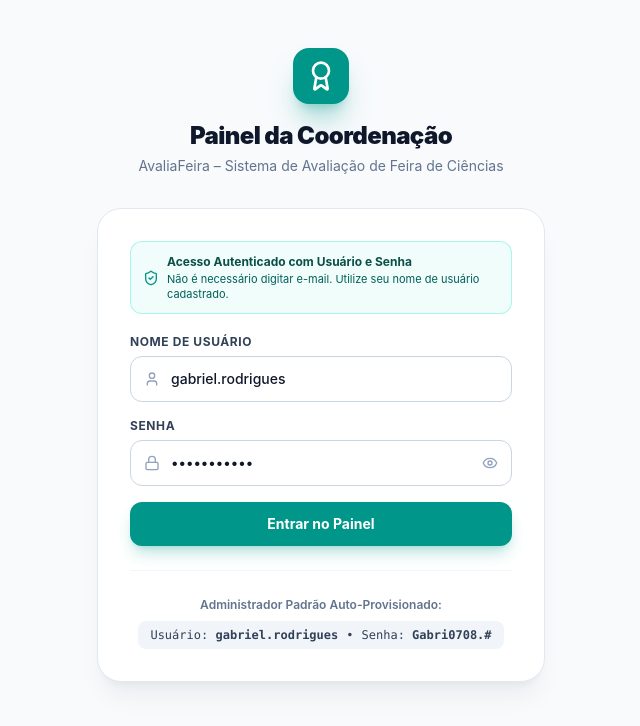
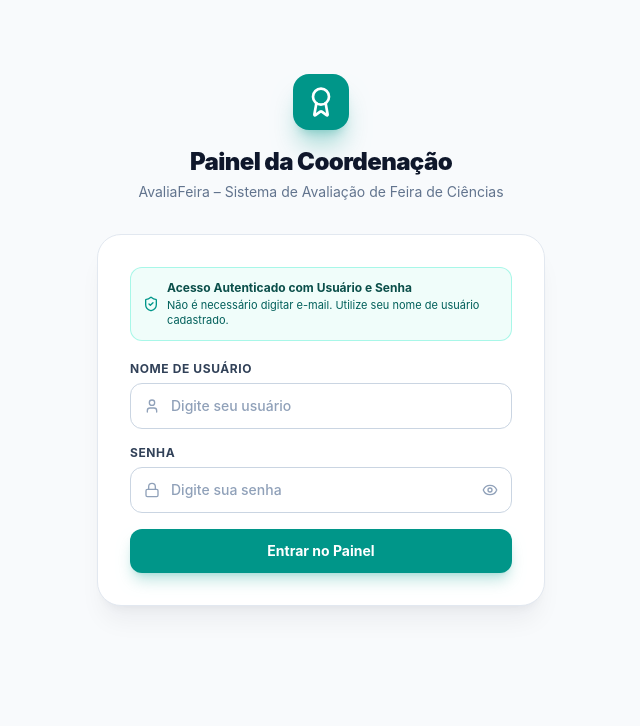
Before and after one commit to GabrielRodrz/avaliafeira, a Next.js app: page /admin in a window 1280 px wide. Shown: the top 726 px of the page, without its empty margins (319-959 px from the left). Built offline with nearby package versions, Linux system fonts and the light colour scheme; no server answers.

Commit message:
fix: remover exibicao de credenciais na tela de login do admin

```diff
--- a/src/components/admin/AdminLogin.tsx
+++ b/src/components/admin/AdminLogin.tsx
@@ -10,8 +10,8 @@ interface AdminLoginProps {
 }
 
 export default function AdminLogin({ onLoginSuccess }: AdminLoginProps) {
-  const [username, setUsername] = useState("gabriel.rodrigues");
-  const [password, setPassword] = useState("Gabri0708.#");
+  const [username, setUsername] = useState("");
+  const [password, setPassword] = useState("");
   const [showPassword, setShowPassword] = useState(false);
   const [isLoading, setIsLoading] = useState(false);
   const [error, setError] = useState("");
@@ -176,7 +176,7 @@ export default function AdminLogin({ onLoginSuccess }: AdminLoginProps) {
                   autoCorrect="off"
                   value={username}
                   onChange={(e) => setUsername(e.target.value)}
-                  placeholder="ex: gabriel.rodrigues"
+                  placeholder="Digite seu usuário"
                   className="w-full rounded-xl border border-slate-300 py-3 pl-10 pr-4 text-sm font-medium text-slate-900 placeholder:text-slate-400 focus:border-teal-600 focus:outline-none focus:ring-2 focus:ring-teal-500/20"
                 />
               </div>
@@ -221,18 +221,6 @@ export default function AdminLogin({ onLoginSuccess }: AdminLoginProps) {
               )}
             </button>
           </form>
-
-          {/* Dica de Credenciais do Administrador Padrão */}
-          <div className="mt-6 border-t border-slate-100 pt-5 text-center">
-            <span className="text-xs font-semibold text-slate-500">
-              Administrador Padrão Auto-Provisionado:
-            </span>
-            <div className="mt-1.5 inline-flex flex-wrap items-center justify-center gap-2 rounded-lg bg-slate-100 px-3 py-1.5 text-xs text-slate-700 font-mono">
-              <span>Usuário: <strong>gabriel.rodrigues</strong></span>
-              <span>•</span>
-              <span>Senha: <strong>Gabri0708.#</strong></span>
-            </div>
-          </div>
         </div>
       </div>
     </div>
```
Also changed, not shown: 1 other file (tests, documents, lock files or other folders).
